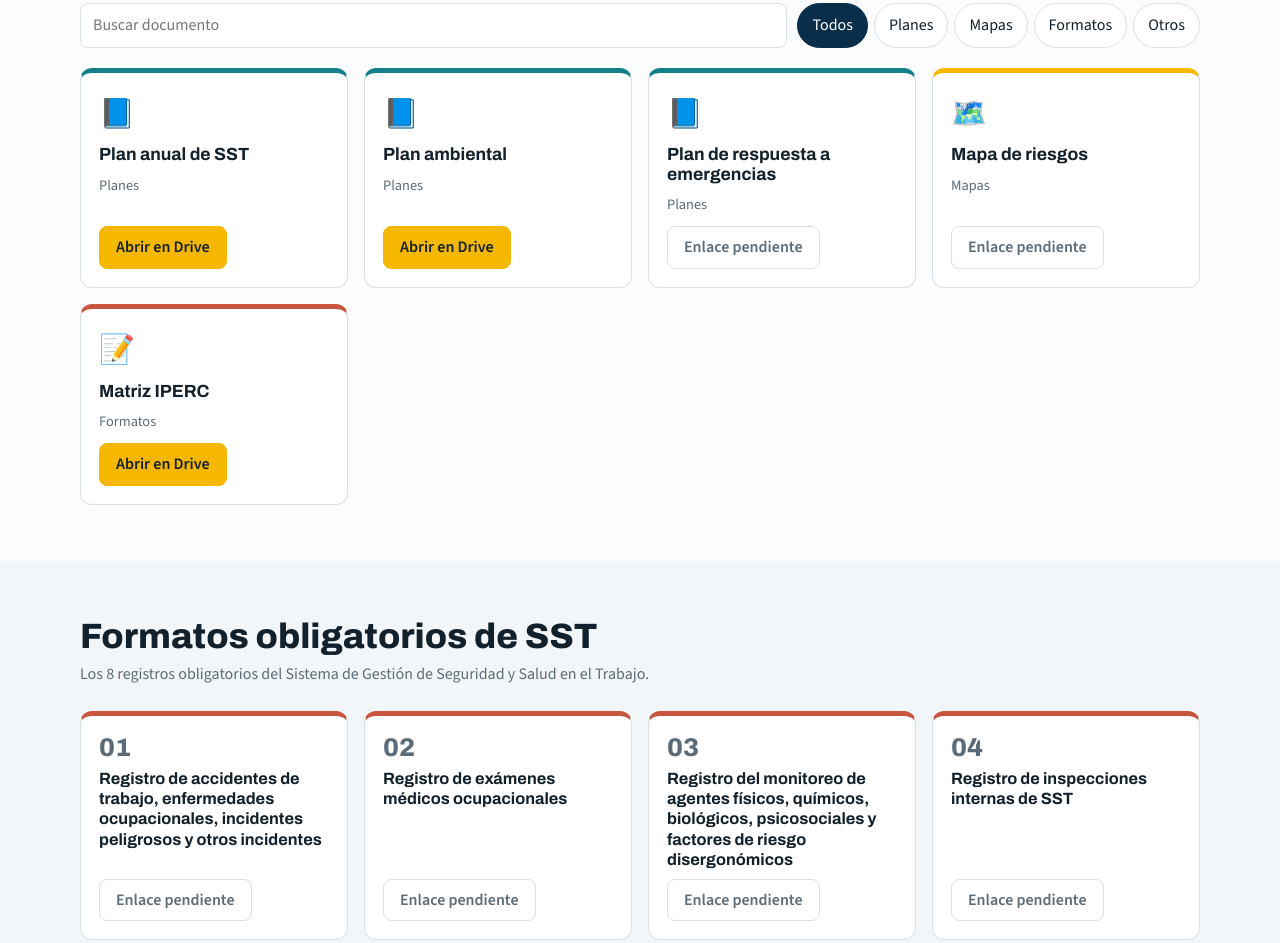
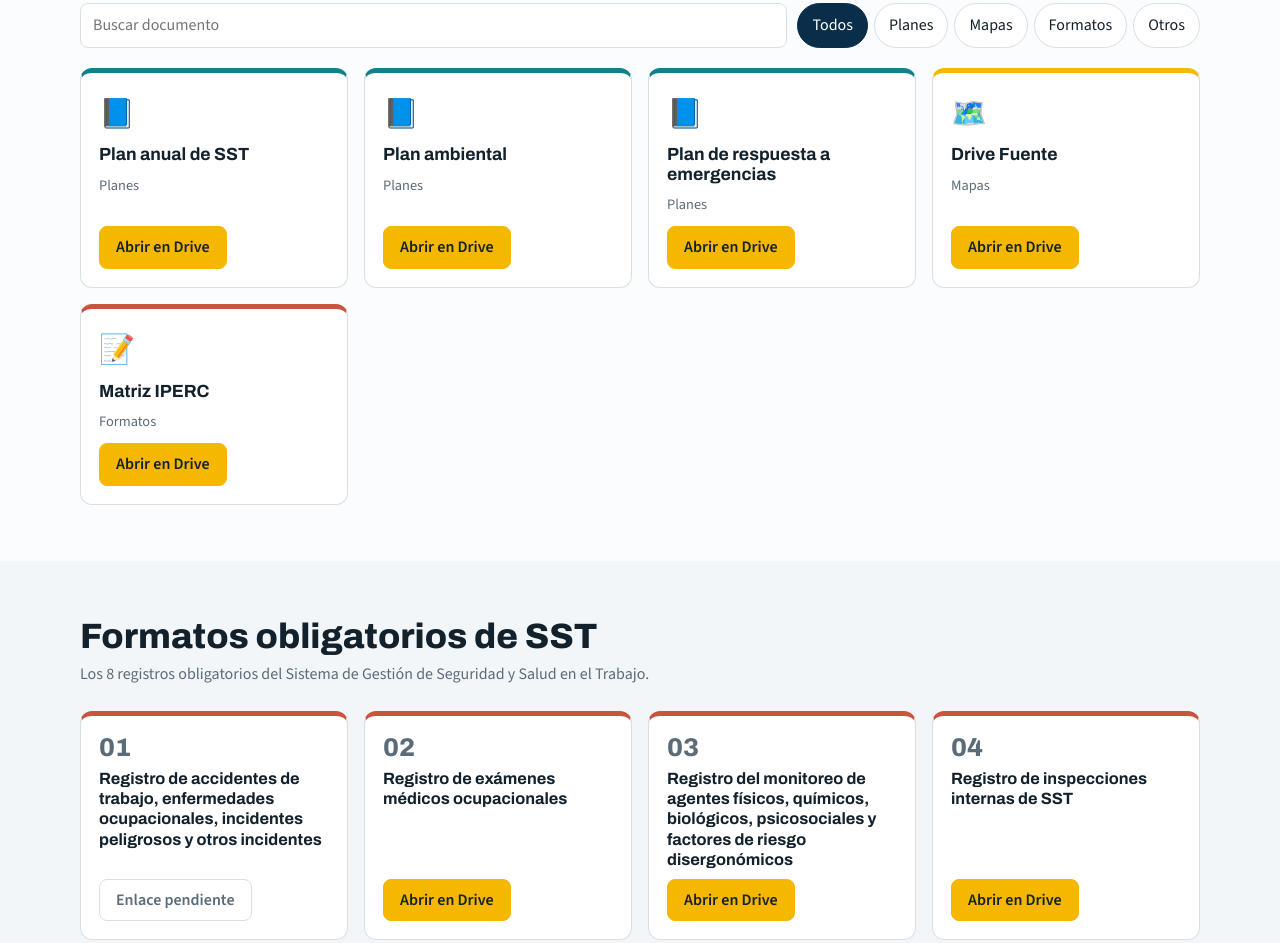
Before and after one commit to MomoFeik/portalpacpacprevencion, a plain HTML site: page index.html in a window 1280 px wide. Shown: the part 1336-2279 px from the top of the page. Drawn offline with nearby package versions, Linux system fonts and the light colour scheme.

Commit message:
Update index.html

```diff
--- a/index.html
+++ b/index.html
@@ -186,22 +186,22 @@ var CONFIG = {
   /* Los 8 registros obligatorios de SST. Pega el enlace de Drive de cada uno en "enlace". */
   formatos: [
     { titulo: "Registro de accidentes de trabajo, enfermedades ocupacionales, incidentes peligrosos y otros incidentes", enlace: "" },
-    { titulo: "Registro de exámenes médicos ocupacionales", enlace: "" },
-    { titulo: "Registro del monitoreo de agentes físicos, químicos, biológicos, psicosociales y factores de riesgo disergonómicos", enlace: "" },
-    { titulo: "Registro de inspecciones internas de SST", enlace: "" },
-    { titulo: "Registro de estadísticas de seguridad y salud", enlace: "" },
-    { titulo: "Registro de equipos de seguridad o emergencia", enlace: "" },
-    { titulo: "Registro de inducción, capacitación, entrenamiento y simulacros de emergencia", enlace: "" },
-    { titulo: "Registro de auditorías", enlace: "" }
+    { titulo: "Registro de exámenes médicos ocupacionales", enlace: "https://docs.google.com/spreadsheets/d/1hW0hwK6Ld3ff_bGhOVMV5pcfm7_ZpNmO/edit?gid=2086644118#gid=2086644118" },
+    { titulo: "Registro del monitoreo de agentes físicos, químicos, biológicos, psicosociales y factores de riesgo disergonómicos", enlace: "https://docs.google.com/spreadsheets/d/1Oe-AuPazdOxUKZb6mNDJfuS4mTKHX6lx/edit?gid=251368619#gid=251368619" },
+    { titulo: "Registro de inspecciones internas de SST", enlace: "https://docs.google.com/spreadsheets/d/1ZWXzJGEgOwXHY9zfIKOo11LB6Q-JklRB/edit?gid=91051425#gid=91051425" },
+    { titulo: "Registro de estadísticas de seguridad y salud", enlace: "https://docs.google.com/spreadsheets/d/1iYWDoy2Z072lwDQKysjP03fozIoaY-fT/edit?gid=1873610085#gid=1873610085" },
+    { titulo: "Registro de equipos de seguridad o emergencia", enlace: "https://docs.google.com/spreadsheets/d/1PnZkRMS4WodmH0wpoldK8O1VVbJgPnoV/edit?rtpof=true&gid=1605433131#gid=1605433131" },
+    { titulo: "Registro de inducción, capacitación, entrenamiento y simulacros de emergencia", enlace: "https://docs.google.com/spreadsheets/d/1P6vxMFgRlSQns1aoLHhAZ-Gne6H7fuWK/edit?gid=1356961348#gid=1356961348" },
+    { titulo: "Registro de auditorías", enlace: "https://docs.google.com/spreadsheets/d/1HTwLQvk88VdcC2o-A1wiAsDR-WEC5k6w/edit?rtpof=true&gid=25049853#gid=25049853" }
   ],
 
   /* categoria: Planes, Mapas, Formatos u Otros. En "enlace" pega el link de Drive
      (compartido como "Cualquier persona con el enlace puede ver"). */
   documentos: [
     { titulo: "Plan anual de SST", categoria: "Planes", enlace: "https://docs.google.com/document/d/1nKtCeq7oTv5ZZiEznKGl1z3NIc0j0ZK0bpOP8Ikp8DQ/edit?usp=drive_link"},
-    { titulo: "Plan ambiental", categoria: "Planes", enlace: "https://docs.google.com/document/d/1nKtCeq7oTv5ZZiEznKGl1z3NIc0j0ZK0bpOP8Ikp8DQ/edit?usp=drive_link"},
-    { titulo: "Plan de respuesta a emergencias", categoria: "Planes", enlace: "" },
-    { titulo: "Mapa de riesgos", categoria: "Mapas", enlace: "" },
+    { titulo: "Plan ambiental", categoria: "Planes", enlace: "Plan ambiental: https://docs.google.com/document/d/1OrypPf62JU1s7uuCEYT7tCNDK0qe2DPiGldtgSuo_I8/edit?tab=t.0"},
+    { titulo: "Plan de respuesta a emergencias", categoria: "Planes", enlace: "https://docs.google.com/document/d/1Sgmeg6pi79C_adHoDbEE3-KCj8xGPtDp/edit?usp=sharing&ouid=115362935020825321371&rtpof=true&sd=true" },
+    { titulo: "Drive Fuente", categoria: "Mapas", enlace: "https://drive.google.com/drive/u/0/folders/1nYf0a5b9zjD7qyn_kBojHaMcriH77FC3" },
     { titulo: "Matriz IPERC", categoria: "Formatos", enlace: "https://docs.google.com/spreadsheets/d/1umRwf46Z-omF6Uu62OpmlB9fob7MdOIl/edit?usp=sharing&ouid=115362935020825321371&rtpof=true&sd=true" },
   ]
 };
```
